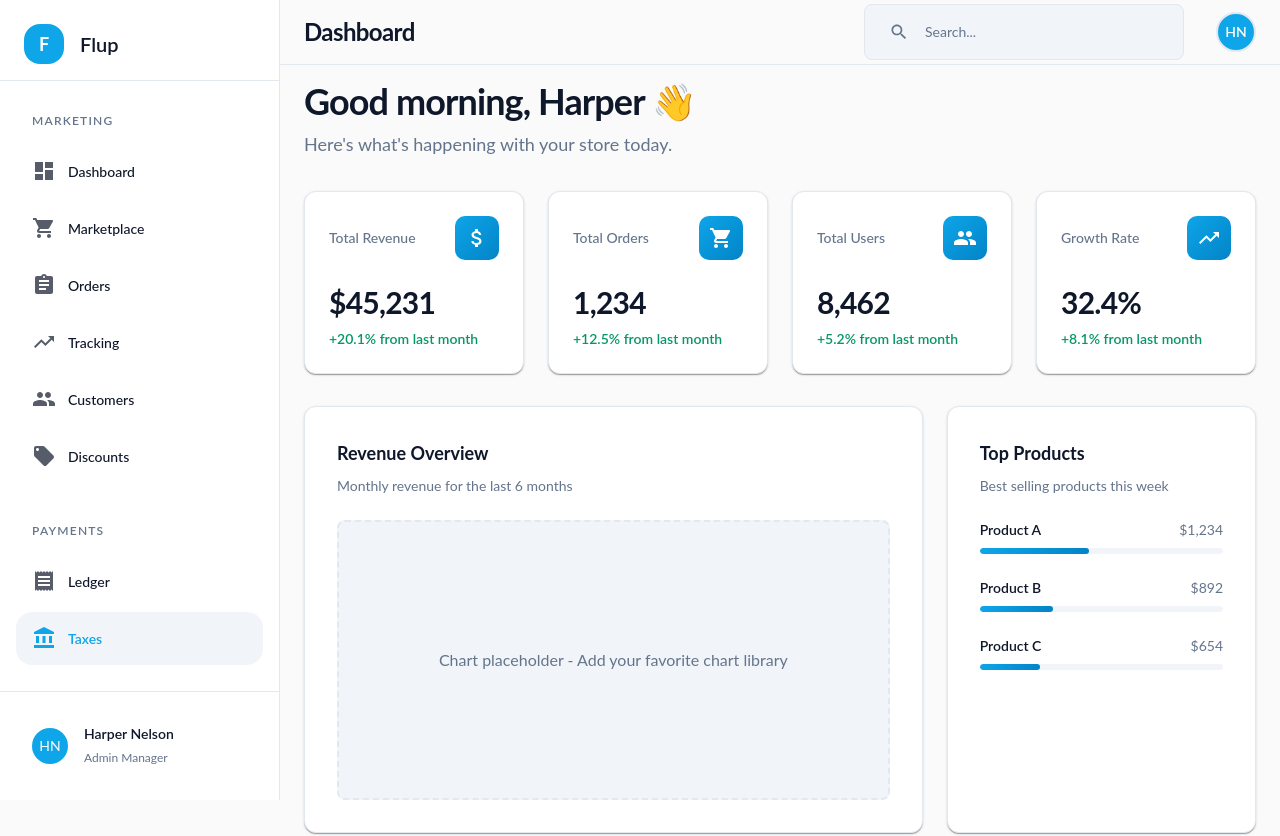
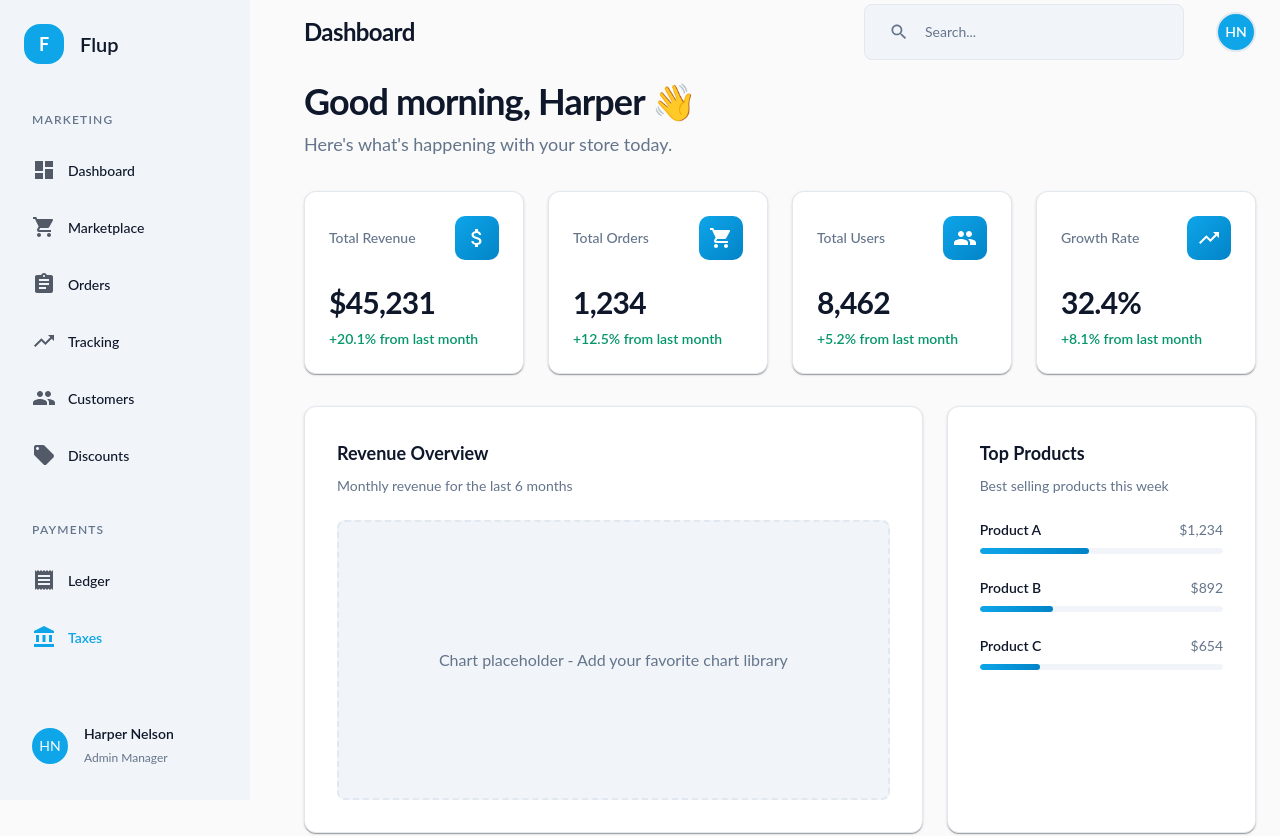
Before and after one commit to SatriyoRizkyansah/sr-template, a React (Vite) app: page /taxes in a window 1280 px wide. Shown: the top 836 px of the page. Built offline with nearby package versions, Linux system fonts and the light colour scheme.

Commit message:
fix: Update Sidebar and Navbar styles to remove borders and adjust drawer width

```diff
--- a/src/layouts/Navbar.tsx
+++ b/src/layouts/Navbar.tsx
@@ -34,7 +34,7 @@
         width: `calc(100% - ${drawerWidth}px)`,
         ml: `${drawerWidth}px`,
         backgroundColor: "var(--background)",
-        borderBottom: "1px solid var(--border)",
+        // borderBottom: "1px solid var(--border)",
         color: "var(--foreground)",
         top: 0,
       }}
--- a/src/layouts/Sidebar.tsx
+++ b/src/layouts/Sidebar.tsx
@@ -14,7 +14,7 @@
 } from "@mui/icons-material";
 import { useNavigate, useLocation } from "react-router-dom";
 
-const drawerWidth = 280;
+const drawerWidth = 250;
 
 interface NavItem {
   title: string;
@@ -98,19 +98,21 @@
         "& .MuiDrawer-paper": {
           width: drawerWidth,
           boxSizing: "border-box",
-          backgroundColor: "var(--card)",
-          borderRight: "1px solid var(--border)",
+          backgroundColor: "var(--muted)",
+          // backgroundColor: "var(--card)",
           display: "flex",
           flexDirection: "column",
           position: "fixed",
           left: 0,
           top: 0,
           height: "100vh",
+          boxShadow: "none",
+          borderRight: "none",
         },
       }}
     >
       {/* Logo Section */}
-      <Box sx={{ p: 3, pb: 2, borderBottom: "1px solid var(--border)" }}>
+      <Box sx={{ p: 3, pb: 2 }}>
         <Box sx={{ display: "flex", alignItems: "center", gap: 2 }}>
           <Box
             sx={{
@@ -135,7 +137,29 @@
       </Box>
 
       {/* Navigation Content */}
-      <Box sx={{ flex: 1, overflow: "auto", p: 2 }}>
+      <Box
+        sx={{
+          flex: 1,
+          overflow: "auto",
+          p: 2,
+          // Custom scrollbar styling
+          scrollbarWidth: "thin",
+          scrollbarColor: "var(--border) transparent",
+          "&::-webkit-scrollbar": {
+            width: "6px",
+          },
+          "&::-webkit-scrollbar-track": {
+            backgroundColor: "transparent",
+          },
+          "&::-webkit-scrollbar-thumb": {
+            backgroundColor: "var(--border)",
+            borderRadius: "3px",
+            "&:hover": {
+              backgroundColor: "var(--muted-foreground)",
+            },
+          },
+        }}
+      >
         {/* Marketing Section */}
         <Typography
           variant="overline"
@@ -191,7 +215,7 @@
       {/* User Profile Section */}
       <Box
         sx={{
-          borderTop: "1px solid var(--border)",
+          // borderTop: "1px solid var(--border)",
           p: 2,
         }}
       >
--- a/src/views/DashboardPage.tsx
+++ b/src/views/DashboardPage.tsx
@@ -1,5 +1,5 @@
 import React from "react";
-import { Typography, Card, CardContent, Box, Stack } from "@mui/material";
+import { Typography, Card, Box, Stack } from "@mui/material";
 import { TrendingUp, AttachMoney, ShoppingCart, People } from "@mui/icons-material";
 import DashboardLayout from "../layouts/DashboardLayout";
 
```
